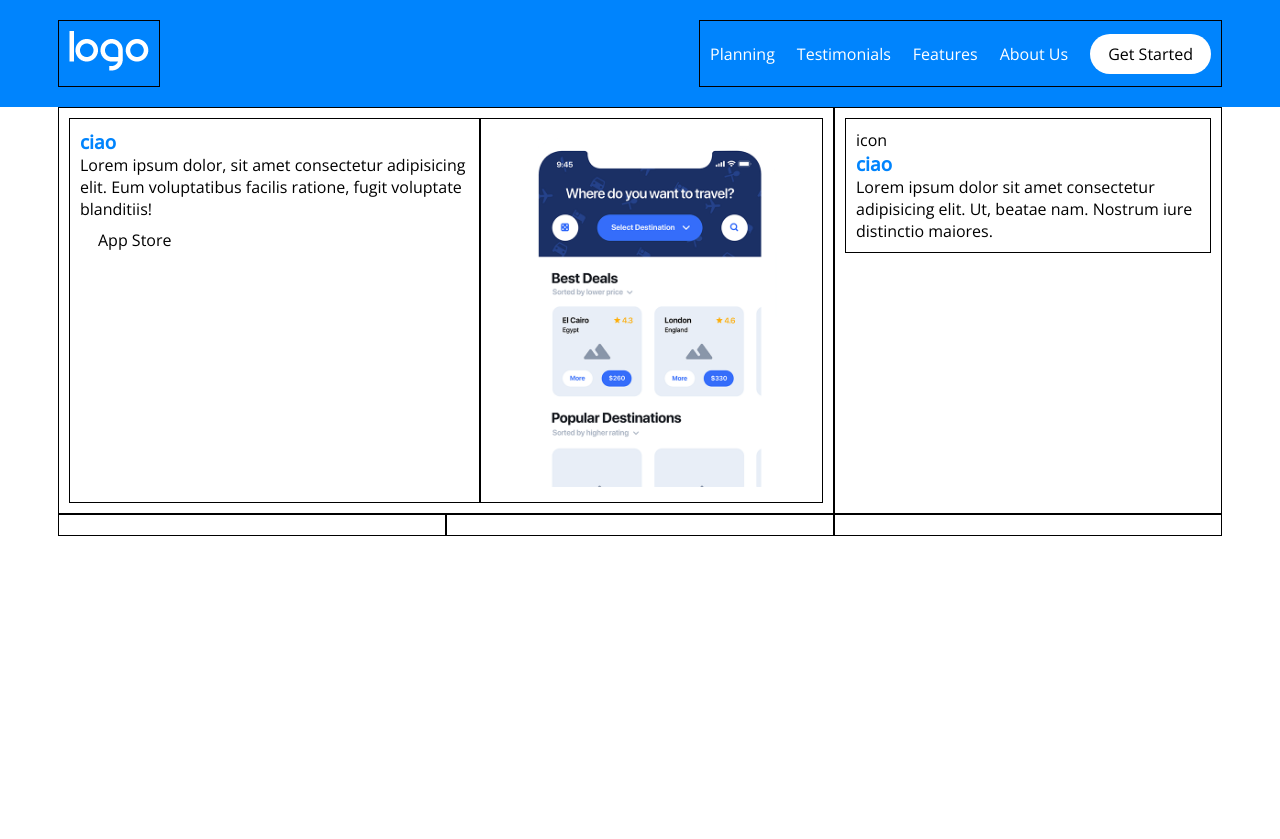
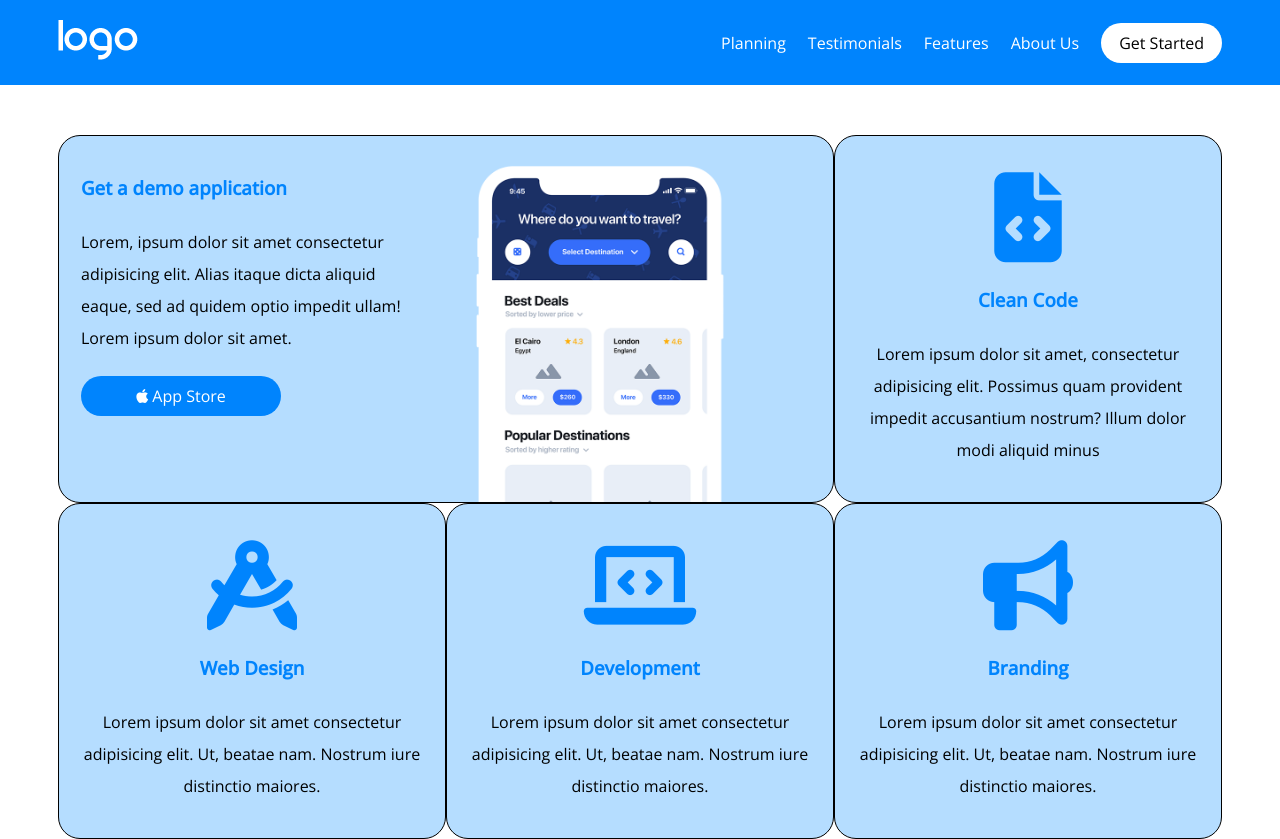
Before and after one commit to Anse98/htmlcss-responsive-layout, a plain HTML site: page index.html in a window 1280 px wide. Before the commit the page ends 800 px from the top, so only its background shows below. Drawn offline with nearby package versions, Linux system fonts and the light colour scheme.

Commit message:
ADD- Section hero in html e css Da risolvere spazio fra colonne

```diff
--- a/index.html
+++ b/index.html
@@ -11,7 +11,7 @@
   <title>Responsive Layout</title>
 </head>
 
-<body class="debug">
+<body>
   <!-- HEADER -->
   <header>
     <nav>
@@ -43,18 +43,19 @@
   <!-- INIZIO MAIN -->
   <main>
     <!-- hero section -->
-    <section class="hero">
+    <section class="hero debug">
       <div class="container">
         <div class="row">
           <!-- col 8 -->
           <div class="col-8">
             <div class="col-content">
-              <h3>ciao</h3>
+              <h3>Get a demo application</h3>
               <p>
-                Lorem ipsum dolor, sit amet consectetur adipisicing elit. Eum voluptatibus facilis ratione, fugit voluptate blanditiis!
+                Lorem, ipsum dolor sit amet consectetur adipisicing elit. Alias itaque dicta aliquid eaque, sed ad quidem optio impedit ullam! Lorem ipsum dolor sit amet.
+
               </p>
               <span class="button">
-                App Store
+                <i class="fa-brands fa-apple"></i> App Store
               </span>
             </div>
             <div class="col-img">
@@ -64,25 +65,47 @@
           <!-- col 4 -->
           <div class="col-4">
             <div class="col-content">
-              <span>icon</span>
-              <h3>ciao</h3>
+              <span><i class="fa-solid fa-file-code"></i></span>
+              <h3>Clean Code</h3>
+              <p>
+                Lorem ipsum dolor sit amet, consectetur adipisicing elit. Possimus quam provident impedit accusantium nostrum? Illum dolor modi aliquid minus
+              </p>
+            </div>
+          </div>
+          <!-- col 4 -->
+          <div class="col-4">
+            <div class="col-content">
+              <span><i class="fa-solid fa-compass-drafting"></i></span>
+              <h3>Web Design</h3>
               <p>
                 Lorem ipsum dolor sit amet consectetur adipisicing elit. Ut, beatae nam. Nostrum iure distinctio maiores.
               </p>
             </div>
           </div>
+          <!-- col 4 -->
           <div class="col-4">
-
+            <div class="col-content">
+              <span><i class="fa-solid fa-laptop-code"></i></span>
+              <h3>Development</h3>
+              <p>
+                Lorem ipsum dolor sit amet consectetur adipisicing elit. Ut, beatae nam. Nostrum iure distinctio maiores.
+              </p>
+            </div>
           </div>
+          <!-- col 4 -->
           <div class="col-4">
-
-          </div>
-          <div class="col-4">
-
+            <div class="col-content">
+              <span><i class="fa-solid fa-bullhorn"></i></span>
+              <h3>Branding</h3>
+              <p>
+                Lorem ipsum dolor sit amet consectetur adipisicing elit. Ut, beatae nam. Nostrum iure distinctio maiores.
+              </p>
+            </div>
           </div>
         </div>
       </div>
     </section>
+    <!-- fine hero section -->
   </main>
 
 </body>
--- a/style.css
+++ b/style.css
@@ -98,10 +98,13 @@ a {
 
 /* DEBUG */
 
- .debug [class^="col"] {
-  border: 1px solid black;
-  padding: 10px;
-}
+ .col-8 {
+  border: solid 1px;
+ }
+
+ .col-4 {
+  border: solid 1px;
+ }
 
 
 
@@ -110,6 +113,7 @@ header {
   background-color: var(--blue);
   padding: 20px;
   color: var(--light);
+  margin-bottom: 50px;
 }
 
 header .navbar-list {
@@ -126,15 +130,68 @@ header .ham-menu {
 /* INIZIO MAIN */
 
   /* section hero */
+
+.hero .col-content {
+  padding: 36px 22px;
+  display: flex;
+  flex-direction: column;
+  gap: 22px;
+  line-height: 32px;
+}
+
 .hero .col-content h3{
-  color: var(--blue);
+  color: #0084FD;
+}
+
+.hero .col-content .button {
+  background-color: var(--blue);
+  color: var(--light);
+  padding: 0 26px;
+  max-width: 200px;
+}
+
+.hero .col-4 .col-content {
+  justify-content: center;
+  align-items: center;
+  text-align: center;
+}
+
+.hero .col-8, .hero .col-4 {
+  border-radius: 22px;
+  background-color: var(--light-blue);
+}
+
+.hero .col-4 i {
+  font-size: 90px;
+  color: #0084FD;
+}
+
+.hero .col-4 {
+  display: flex;
 }
 
 .hero .col-8 {
+   display: flex;
+}
+
+.hero .col-8 .col-content,
+.hero .col-8 .col-img  {
+  flex-basis: 50%;
+}
+
+.hero .col-8 .col-img {
   display: flex;
+  flex-direction: column;
+  justify-content: flex-end;
+}
+
+.hero .col-8 .col-img img{
+  display: block;
+  width: 80%;
 }
 
 /* FINE MAIN */
+
 
 /* RESPONSIVE */
 
```
